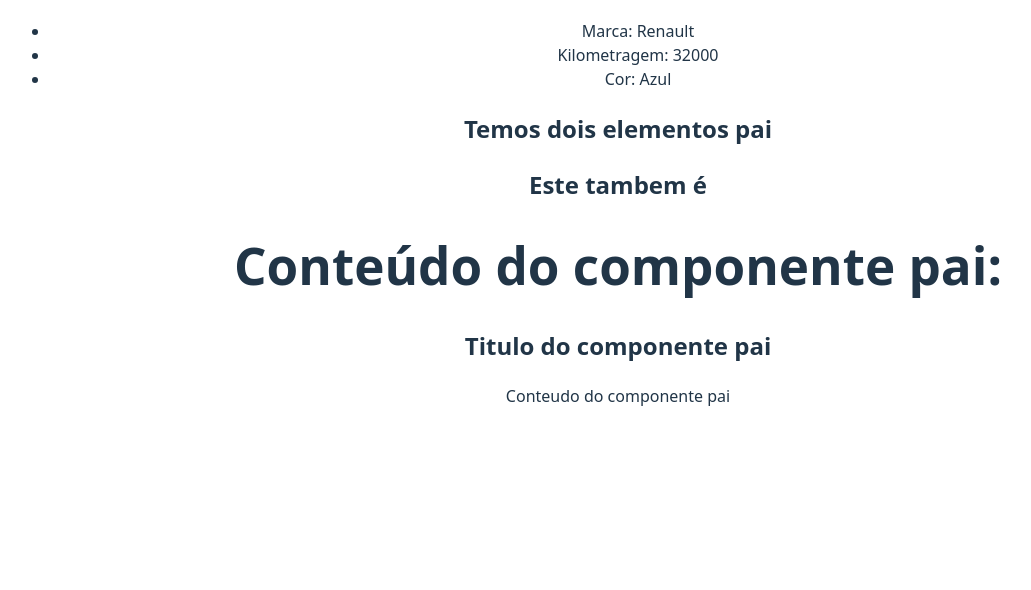
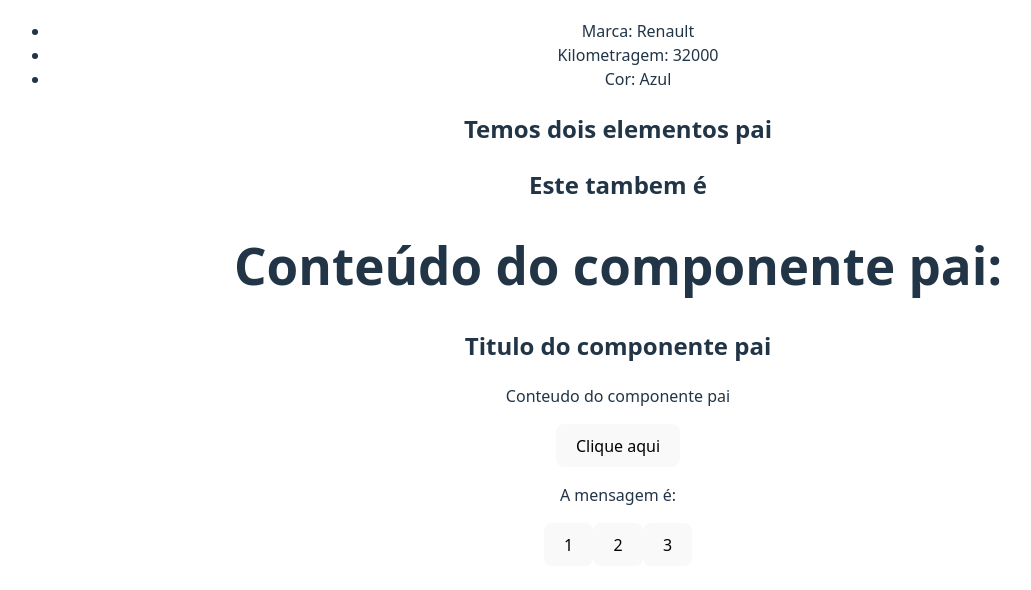
Before and after one commit to rlucasorsi/react, a React (Vite) app in the folder 3_AVANÇANDO_COM_REACT/avancando/: page / in a window 1280 px wide. Shown: the part 2385-2975 px from the top of the page, without its empty margins (22-1053 px from the left). Built offline with nearby package versions, Linux system fonts and the light colour scheme.

Commit message:
state lift

```diff
--- a/3_AVANÇANDO_COM_REACT/avancando/src/App.jsx
+++ b/3_AVANÇANDO_COM_REACT/avancando/src/App.jsx
@@ -17,6 +17,13 @@
 
 import Container from "./components/Container";
 
+// Função em prop
+import ExecuteFunction from "./components/ExecuteFunction";
+// state lift
+import { useState } from "react";
+import Message from "./components/Message";
+import ChangeMessage from "./components/ChangeMessage";
+
 // renderização de listas com componentes
 const cars = [
   { id: 1, brand: "Ferrari", color: "Amarelo", km: 0 },
@@ -25,6 +32,17 @@
 ];
 
 function App() {
+  // Função em prop
+  function showMessage() {
+    console.log("Executou a função");
+  }
+
+  // state lift
+  const [message, setMessage] = useState("");
+
+  const handleMessage = (msg) => {
+    setMessage(msg);
+  };
   return (
     <div className="App" style={{ paddingBottom: "500px" }}>
       <h1>Avançando com React</h1>
@@ -56,6 +74,11 @@
         <h2>Titulo do componente pai</h2>
         <p>Conteudo do componente pai</p>
       </Container>
+      {/* Função em prop */}
+      <ExecuteFunction myFunction={showMessage} />
+      {/* state lift */}
+      <Message msg={message} />
+      <ChangeMessage handleMessage={handleMessage} />
     </div>
   );
 }
--- /dev/null
+++ b/3_AVANÇANDO_COM_REACT/avancando/src/components/ChangeMessage.jsx
@@ -0,0 +1,11 @@
+const ChangeMessage = ({handleMessage}) => {
+    const messages = ["Oi", "Olá", "Tudo bem?"]
+
+  return <div>
+    <button onClick={() => handleMessage(messages[0])}>1</button>
+    <button onClick={() => handleMessage(messages[1])}>2</button>
+    <button onClick={() => handleMessage(messages[2])}>3</button>
+  </div>;
+};
+
+export default ChangeMessage;
--- /dev/null
+++ b/3_AVANÇANDO_COM_REACT/avancando/src/components/ExecuteFunction.jsx
@@ -0,0 +1,7 @@
+const ExecuteFunction = ({myFunction}) => {
+  return <div>
+    <button onClick={myFunction}>Clique aqui</button>
+  </div>;
+};
+
+export default ExecuteFunction;
--- /dev/null
+++ b/3_AVANÇANDO_COM_REACT/avancando/src/components/Message.jsx
@@ -0,0 +1,9 @@
+const Message = ({ msg }) => {
+  return (
+    <div>
+      <p>A mensagem é: {msg}</p>
+    </div>
+  );
+};
+
+export default Message;
```
